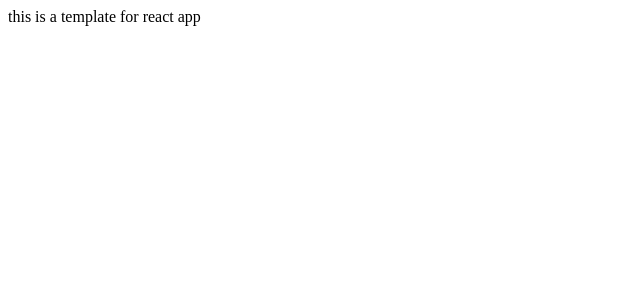
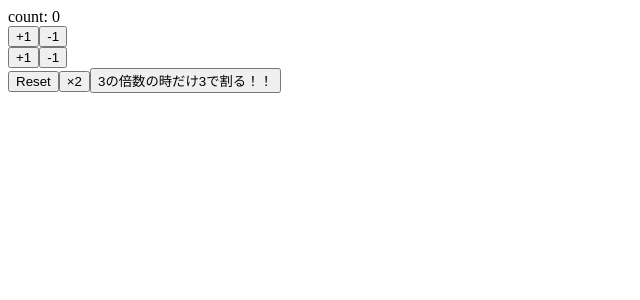
Before and after one commit to inoueryou/react-hooks-101, a React (Create React App) app: page / in a window 1280 px wide. Shown: the top 300 px of the page, without its empty margins (0-640 px from the left). Built offline with nearby package versions, Linux system fonts and the light colour scheme.

Commit message:
my first React Hook with useState

```diff
--- a/src/App.js
+++ b/src/App.js
@@ -1,12 +1,41 @@
-import React from 'react';
-
-
+import React, { useState } from 'react';
 
 const App = () => {
+  const [count, setCount] = useState(0)
+
+  const increment = () => setCount(count + 1)
+  const decrement = () => setCount(count - 1)
+
+  const increment2 = () => setCount(previousCount => previousCount + 1)
+  const decrement2 = () => setCount(previousCount => previousCount - 1)
+
+  const reset = () => setCount(count * 0)
+  const kakeru = () => setCount(count * 2)
+
+  const toreipuru = () => setCount(previousCount =>
+    previousCount % 3 === 0 ? previousCount / 3 : previousCount
+    )
+
   return (
+  <>
+    <div>count: {count}</div>
     <div>
-	this is a template for react app
+      <button onClick={increment}>+1</button>
+      <button onClick={decrement}>-1</button>
     </div>
+
+    <div>
+      <button onClick={increment2}>+1</button>
+      <button onClick={decrement2}>-1</button>
+    </div>
+
+    <div>
+      <button onClick={reset}>Reset</button>
+      <button onClick={kakeru}>×2</button>
+      <button onClick={toreipuru}>3の倍数の時だけ3で割る！！</button>
+    </div>
+  </>
+
   );
 }
 
```
